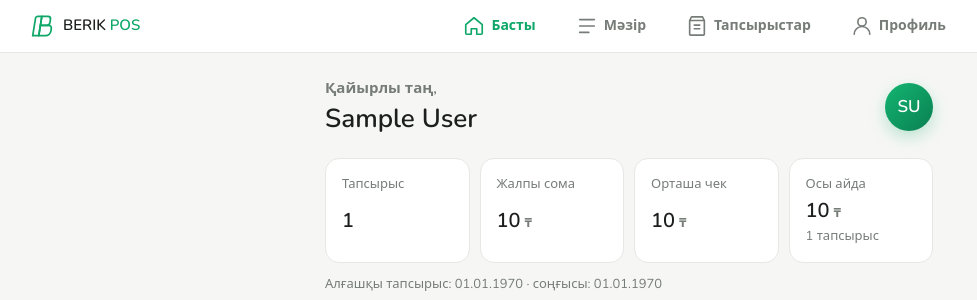
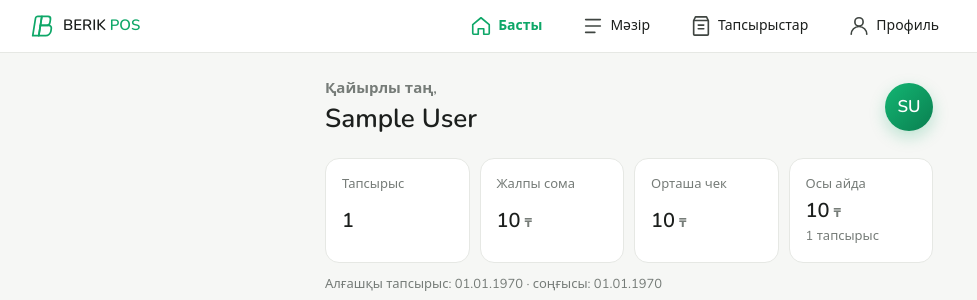
Before and after one commit to adikgh/berik_my, a PHP site: page / in a window 1280 px wide. Shown: the top 300 px of the page, without its empty margins (11-988 px from the left). Run offline with PHP 8.4, Linux system fonts and the light colour scheme; the visitor is signed in with stand-in values (Sample User, id 1); tables that the repository leaves empty or names only in its code hold one stand-in row (values such as "Sample post").

Commit message:
Design: darker, more saturated menu labels on all sites
Co-Authored-By: Claude Opus 5.5 <noreply@anthropic.com>
Claude-Session: https://claude.ai/code/session_01PkULgyZjXoFJNCvJHoLuoz

```diff
--- a/assets/css/main.css
+++ b/assets/css/main.css
@@ -319,3 +319,8 @@ h2 { scroll-margin-top: 16px; }
 /* Unslop 2026-11-20: сандар бір енде, ₸ белгісі 75% */
 body { font-variant-numeric: tabular-nums; }
 .tg_sym { font-size: .75em; margin-left: .3em; }
+
+/* Unslop: мәзір жазуы қанығырақ (user 2026-11-20) */
+body .tabs a:not(.on):not(.tabs-brand){ color: #1c1f1d; font-weight: 500; }
+body .tabs a:not(.on):not(.tabs-brand) svg{ color: #3f4541; }
+body .tabs a.on{ color: var(--green); font-weight: 600; }
```
